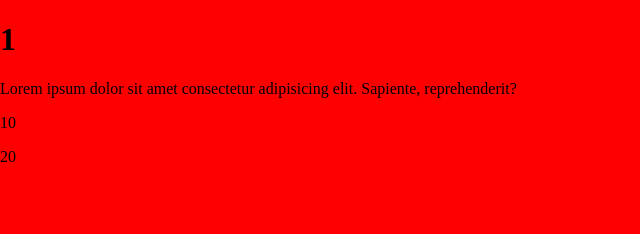
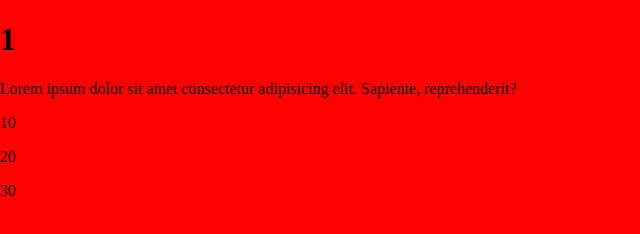
Before and after one commit to a-tatarenkov/10.04, a plain HTML site: page index.html in a window 1280 px wide. Shown: the full height of the page, 0-640 px from the left. Drawn offline with Linux system fonts and the light colour scheme.

Commit message:
add p 30

```diff
--- a/index.html
+++ b/index.html
@@ -11,5 +11,6 @@
     <p>Lorem ipsum dolor sit amet consectetur adipisicing elit. Sapiente, reprehenderit?</p>
     <p>10</p>
     <p>20</p>
+    <p>30</p>
 </body>
 </html>
```
